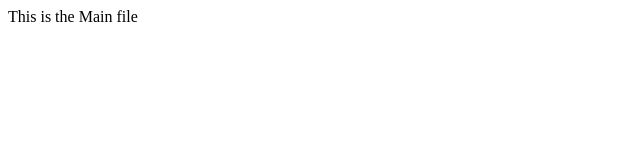
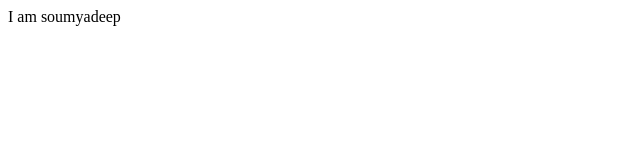
Before and after one commit to INDNEEL/big-project, a plain HTML site: page index.html in a window 1280 px wide. Shown: the full height of the page, 0-640 px from the left. Drawn offline with Linux system fonts and the light colour scheme.

Commit message:
first commmit

```diff
--- a/index.html
+++ b/index.html
@@ -6,6 +6,6 @@
     <title>Document</title>
 </head>
 <body>
-    This is the Main file
+    I am soumyadeep
 </body>
 </html>
```
